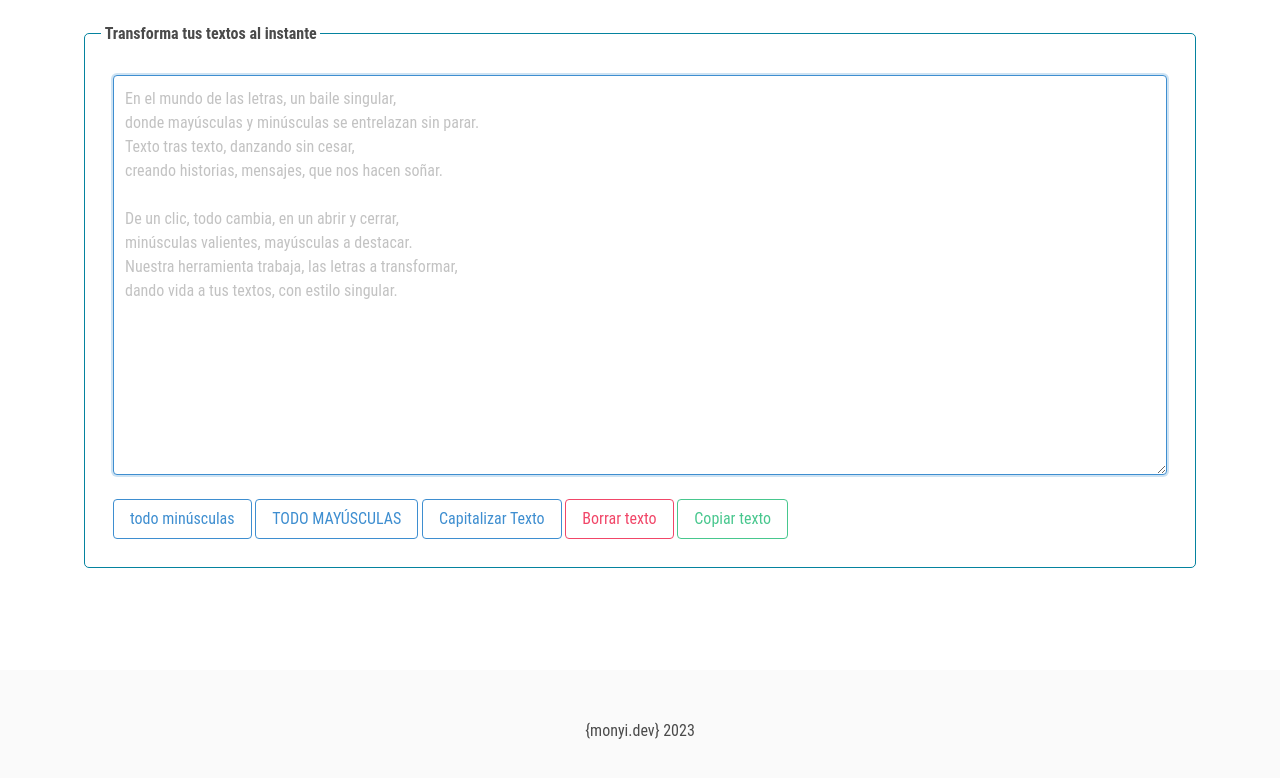
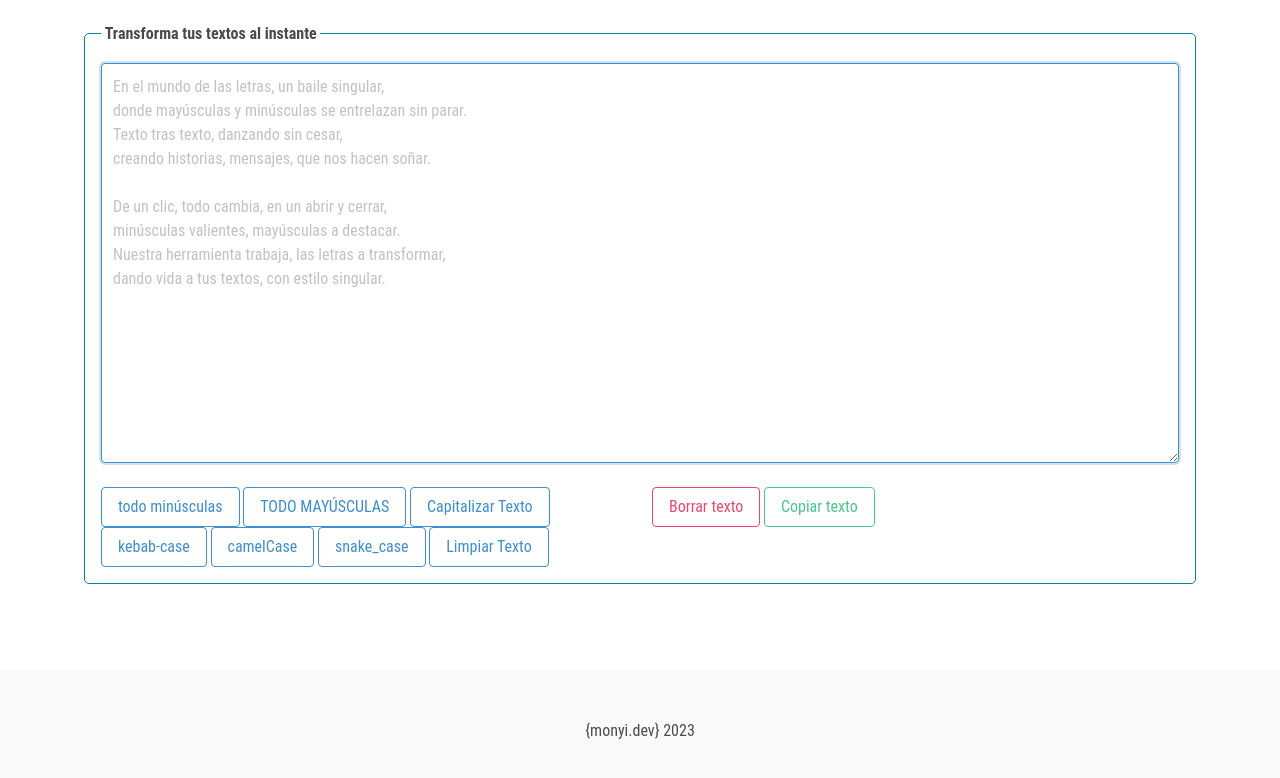
Before and after one commit to monyinet/text-manipulation-tools, a plain HTML site: page index.html in a window 1280 px wide. Shown: the part 50-828 px from the top of the page. Drawn offline with nearby package versions, Linux system fonts and the light colour scheme.

Commit message:
add new buttons

```diff
--- a/index.html
+++ b/index.html
@@ -47,6 +47,7 @@
 
           <fieldset>
             <legend> <b>Transforma tus textos al instante</b> </legend>
+            <div class="columns">
               <div class="column">
                 <textarea
                   class="textarea is-info is-large"
@@ -64,7 +65,8 @@ dando vida a tus textos, con estilo singular."
                   autofocus
                 ></textarea>
               </div>
-
+            </div>
+            <div class="columns">
               <div class="column">
                 <button
                   type="button"
@@ -95,6 +97,44 @@ dando vida a tus textos, con estilo singular."
                 </button>
                 <button
                   type="button"
+                  class="button is-responsive is-outlined is-info is-large"
+                  id="toKebabCase"
+                  title="kebab-case"
+                  value="kebab-case"
+                >
+                  kebab-case
+                </button>
+                <button
+                  type="button"
+                  class="button is-responsive is-outlined is-info is-large"
+                  id="toCamelCase"
+                  title="camelCase"
+                  value="camelCase"
+                >
+                  camelCase
+                </button>
+                <button
+                  type="button"
+                  class="button is-responsive is-outlined is-info is-large"
+                  id="toSnakeCase"
+                  title="snake_case"
+                  value="snake_case"
+                >
+                  snake_case
+                </button>
+                <button
+                  type="button"
+                  class="button is-responsive is-outlined is-info is-large"
+                  id="toNormalCase"
+                  title="Limpiar Texto"
+                  value="Limpiar Texto"
+                >
+                  Limpiar Texto
+                </button>
+              </div>
+              <div class="column">
+                <button
+                  type="button"
                   class="button is-responsive is-outlined is-danger is-large"
                   id="deleteAllText"
                   title="Borrar texto"
@@ -111,6 +151,7 @@ dando vida a tus textos, con estilo singular."
                 >
                   Copiar texto
                 </button>
+              </div>
             </div>
           </fieldset>
         </section>
```
Lines whose indentation alone changed are shown as unchanged.
